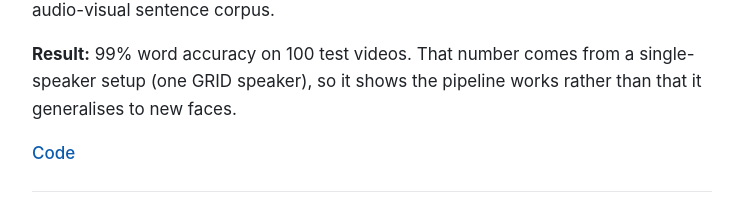
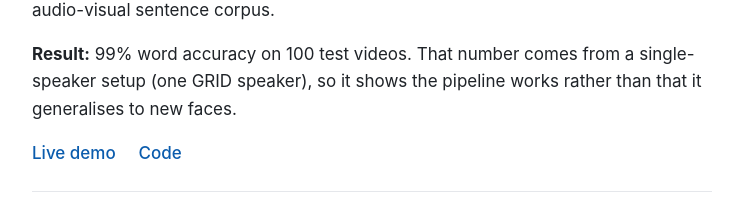
Before and after one commit to bartlos-1/bartlos-1.github.io, a plain HTML site: page index.html in a window 1280 px wide. Shown: the part 2929-3149 px from the top of the page, without its empty margins (268-1007 px from the left). Drawn offline with Linux system fonts and the light colour scheme.

Commit message:
Restore LingoLens live demo link

```diff
--- a/index.html
+++ b/index.html
@@ -118,6 +118,7 @@
         setup (one GRID speaker), so it shows the pipeline works rather than that it generalises to new faces.
       </p>
       <p class="links">
+        <a href="https://lingoread.streamlit.app/">Live demo</a>
         <a href="https://github.com/bartlos-1/Lingolens_deployed">Code</a>
       </p>
     </article>
```
